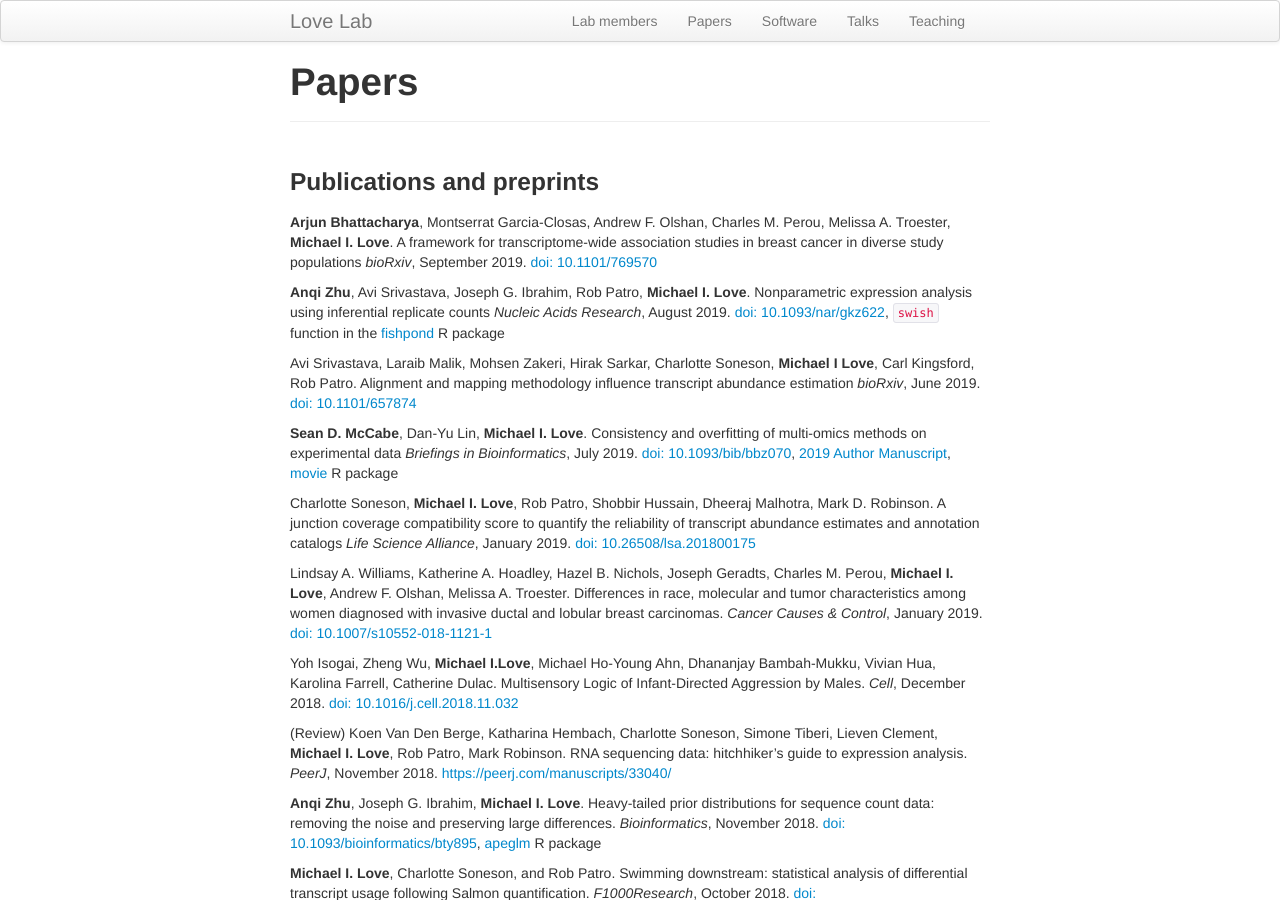
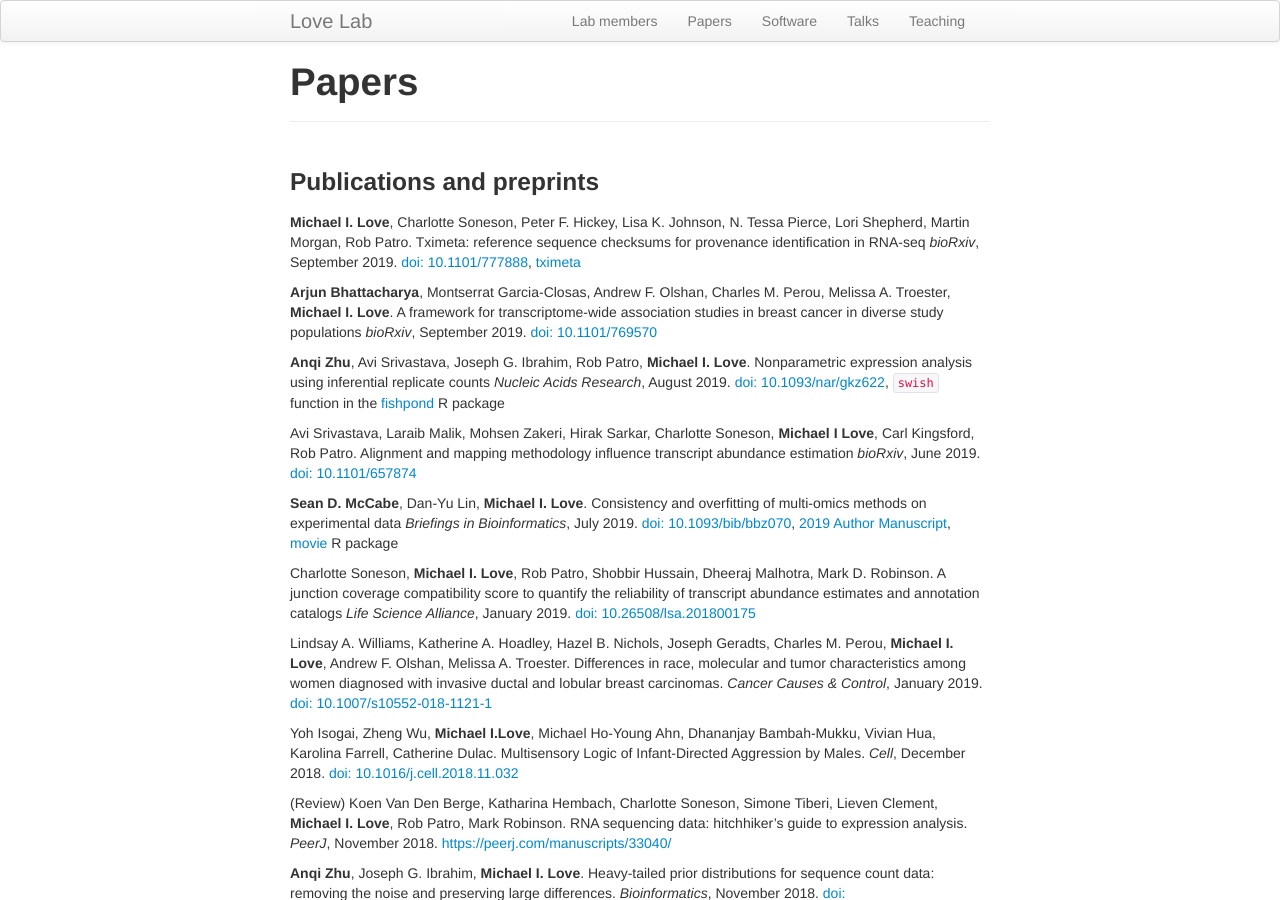
Before and after one commit to mikelove/mikelove.github.io, a Jekyll site: the page built from pages/papers.md, in a window 1280 px wide and 900 px high. Built offline with Jekyll 4.4.1, drawn with Linux system fonts in a browser that asks for light colours.

Commit message:
add tximtea

```diff
--- a/pages/papers.md
+++ b/pages/papers.md
@@ -4,6 +4,13 @@ title: "Papers"
 ---
 
 ### Publications and preprints
+
+**Michael I. Love**, Charlotte Soneson, Peter F. Hickey, Lisa
+K. Johnson, N. Tessa Pierce, Lori Shepherd, Martin Morgan, Rob Patro.
+Tximeta: reference sequence checksums for provenance identification in RNA-seq
+*bioRxiv*, September 2019.
+[doi: 10.1101/777888](https://doi.org/10.1101/777888),
+[tximeta](https://bioconductor.org/packages/tximeta)
 
 **Arjun Bhattacharya**,  Montserrat Garcia-Closas,  Andrew F. Olshan,
 Charles M. Perou,  Melissa A. Troester, **Michael I. Love**.
```
